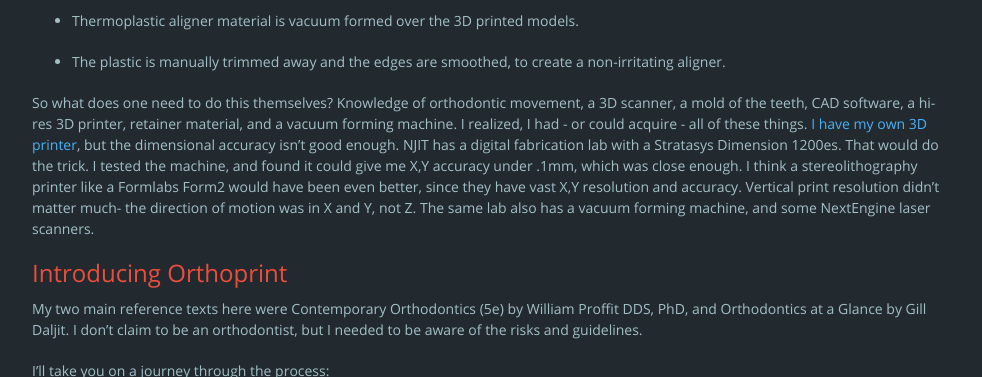
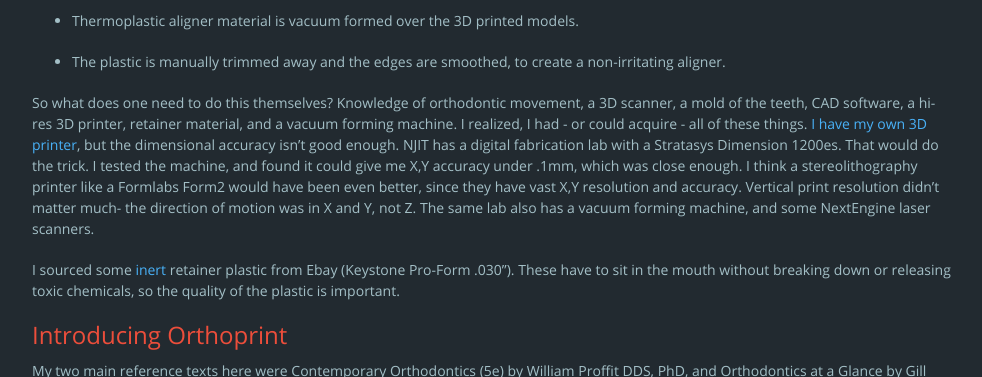
Before and after one commit to amosdudley/weblog, a Jekyll site: the page built from _posts/2016-03-10-Ortho.md, in a window 1280 px wide and 900 px high, scrolled down 2164 px, cut to the strip 0-377 px from the top of the window. Shown: the whole strip, without its empty margins (148-1130 px from the left). Built offline with Jekyll 4.4.1, drawn with Linux system fonts in a browser that asks for light colours; nearby versions of some CDN libraries; comment, search, counter and statistics services are not loaded.

Commit message:
plastic type

```diff
--- a/_posts/2016-03-10-Ortho.md
+++ b/_posts/2016-03-10-Ortho.md
@@ -56,6 +56,9 @@ I realized, I had - or could acquire - all of these things. <a href="http://amos
 lab with a Stratasys Dimension 1200es. That would do the trick. I tested the machine, and found it could give me X,Y accuracy under .1mm, which was close enough. I think a stereolithography printer like a
 Formlabs Form2 would have been even better, since they have vast X,Y resolution and accuracy. Vertical print resolution didn't matter much- the direction of motion was in X and Y, not Z.
 The same lab also has a vacuum forming machine, and some NextEngine laser scanners.
+
+I sourced some <a href="http://dental.keystoneindustries.com/wp-content/uploads/2016/01/Proform-Splint-and-Retainer-SDS-20150616.pdf">inert</a> retainer plastic from Ebay (Keystone Pro-Form .030"). These have to sit
+in the mouth without breaking down or releasing toxic chemicals, so the quality of the plastic is important.
 
 ## Introducing Orthoprint
 
```
